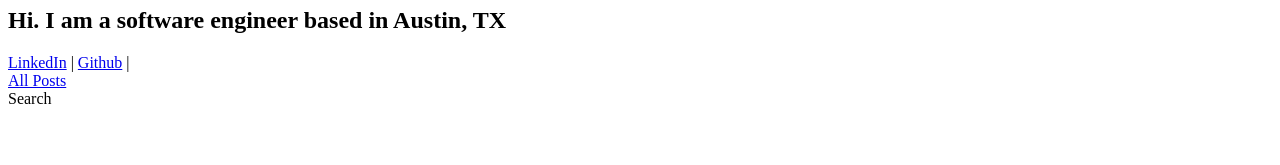
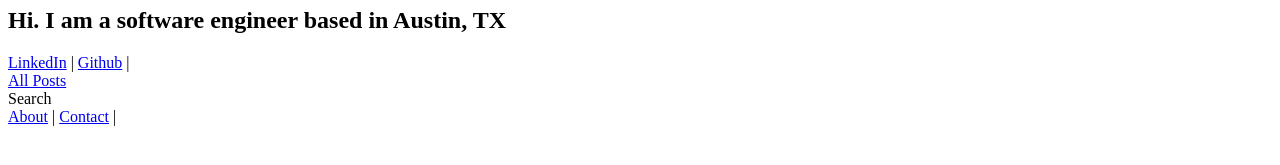
Before and after one commit to mehtarit/Folio, a Jekyll site: the page built from index.html, in a window 1280 px wide. Shown: the part 446-611 px from the top of the page. Built offline with Jekyll 4.4.1, drawn with Linux system fonts in a browser that asks for light colours.

Commit message:
Add a footer

```diff
--- /dev/null
+++ b/_includes/footer.html
@@ -0,0 +1,4 @@
+<nav>
+    <a href="{{site.baseurl}}/about.html">About</a> |
+    <a href="hi@mehtarit.com">Contact</a> |
+</nav>
--- /dev/null
+++ b/_layouts/footer.html
@@ -0,0 +1,4 @@
+<nav>
+    <a href="{{site.baseurl}}/about.html">About</a> |
+    <a href="hi@mehtarit.com">Contact</a> |
+</nav>
--- a/_layouts/home.html
+++ b/_layouts/home.html
@@ -14,3 +14,5 @@ layout: default
 </section>
 
 {{ content }}
+
+{% include footer.html %}
```
